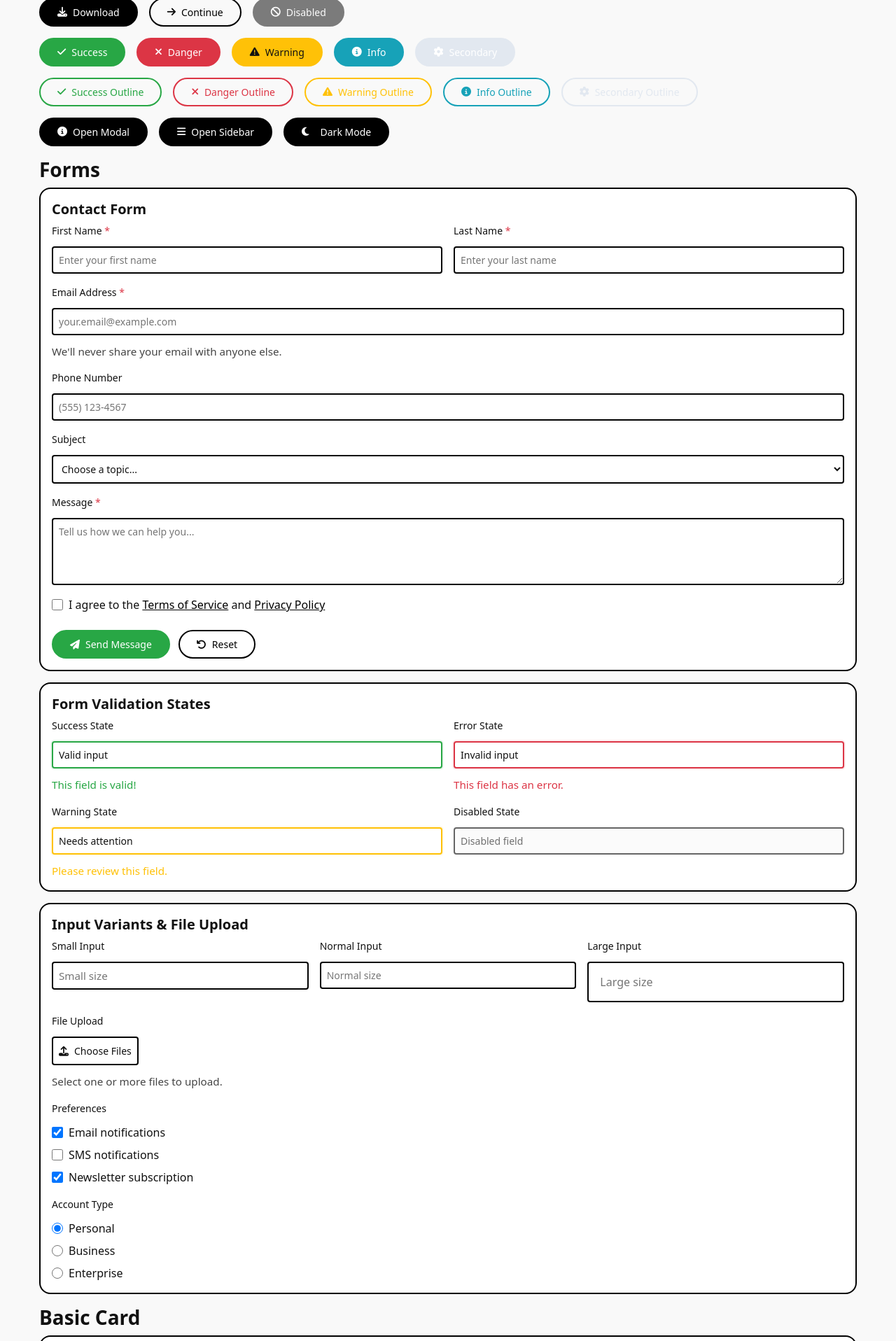
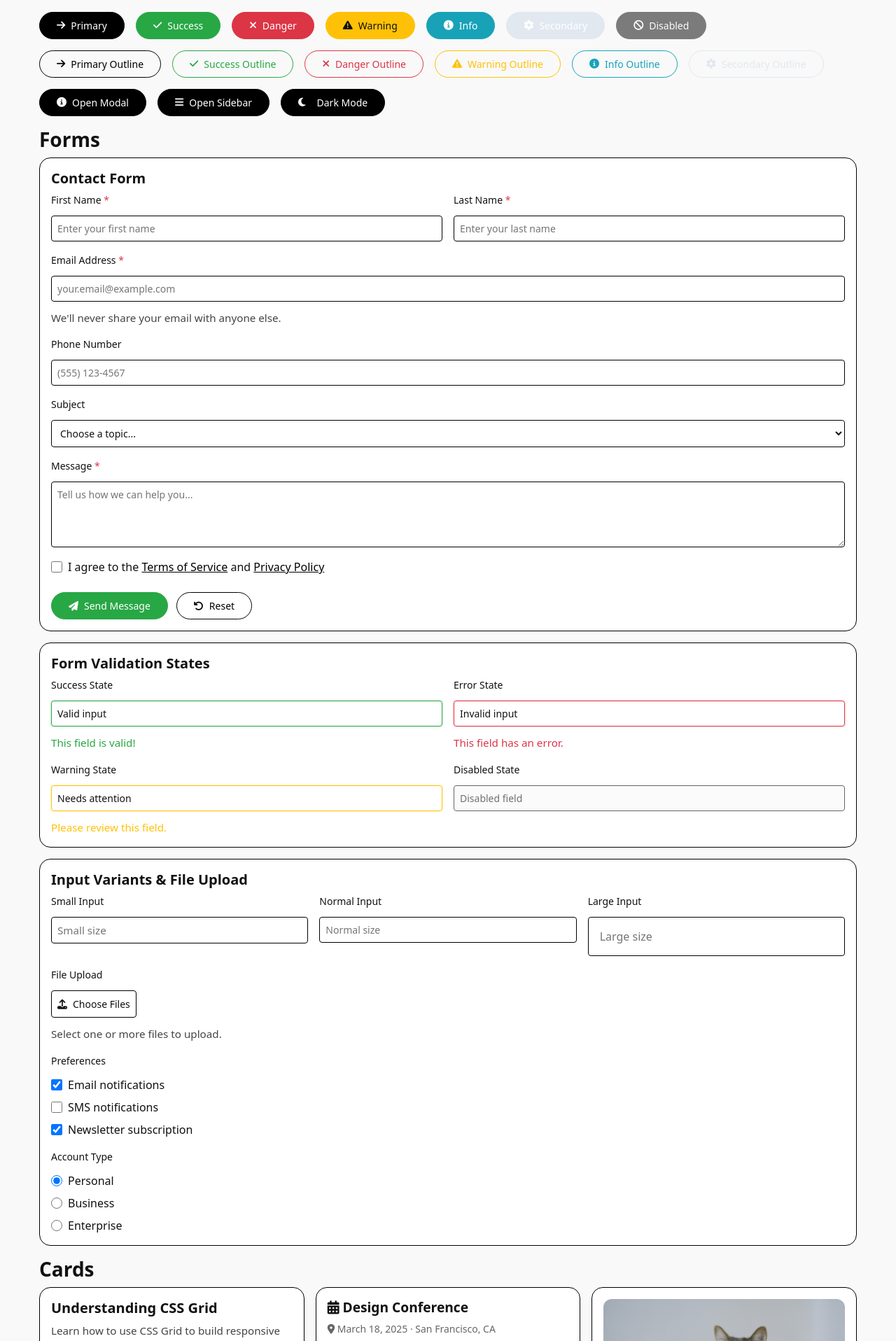
Before and after one commit to AronnaxSpace/aronnax-styles, a web app: file index.html in a window 1280 px wide. Shown: the part 400-2316 px from the top of the page at 70% size. Run offline with its HTML, style and script files only (its server is not run), Linux system fonts and the light colour scheme; some libraries are stand-ins or nearby versions.

Commit message:
demo cleanup

```diff
--- a/css/themes/minimal/variables.css
+++ b/css/themes/minimal/variables.css
@@ -10,7 +10,7 @@
   --font-family: system-ui, sans-serif;
 
   /* Border & Radius - Rounded and friendly */
-  --border-width: 2px;
+  --border-width: 1px;
   --border-radius: 1rem;
   --border-radius-sm: 0.25rem;
   --border-radius-md: 0.75rem;
--- a/index.html
+++ b/index.html
@@ -14,12 +14,12 @@
 
     <!-- Themes Section -->
     <section class="mb-4">
-      <select id="theme-selector" class="form-select" onchange="setTheme(this.value)">
+      <h2 class="mb-2">Themes & Modes</h2>
+      <select id="theme-selector" class="form-select mb-4" onchange="setTheme(this.value)">
         <option value="minimal">Minimal</option>
         <option value="modern">Modern</option>
         <option value="sharp">Sharp</option>
       </select>
-      <h2 class="mb-2">Themes & Modes</h2>
       <div class="card">
         <h3>Current Design System</h3>
         <p><strong>Theme:</strong> <span id="current-theme">Minimal</span> | <strong>Mode:</strong> <span id="current-mode">Light</span></p>
@@ -35,18 +35,10 @@
     <!-- Buttons Section -->
     <section class="mb-4">
       <h2 class="mb-2">Buttons</h2>
-      <div class="flex gap items-center flex-wrap">
-        <button class="btn">
-          <i class="fas fa-download"></i> Download
+      <div class="flex gap items-center flex-wrap mt-4">
+        <button class="btn btn-primary">
+          <i class="fas fa-arrow-right"></i> Primary
         </button>
-        <button class="btn btn-outline">
-          <i class="fas fa-arrow-right"></i> Continue
-        </button>
-        <button class="btn" disabled>
-          <i class="fas fa-ban"></i> Disabled
-        </button>
-      </div>
-      <div class="flex gap items-center flex-wrap mt-4">
         <button class="btn btn-success">
           <i class="fas fa-check"></i> Success
         </button>
@@ -62,8 +54,14 @@
         <button class="btn btn-secondary">
           <i class="fas fa-cog"></i> Secondary
         </button>
+        <button class="btn" disabled>
+          <i class="fas fa-ban"></i> Disabled
+        </button>
       </div>
       <div class="flex gap items-center flex-wrap mt-4">
+        <button class="btn btn-primary btn-outline">
+          <i class="fas fa-arrow-right"></i> Primary Outline
+        </button>
         <button class="btn btn-success btn-outline">
           <i class="fas fa-check"></i> Success Outline
         </button>
@@ -262,18 +260,9 @@
       </div>
     </section>
 
-    <!-- Cards Section -->
+    <!-- Cards -->
     <section class="mb-4">
-      <h2 class="mb-2">Basic Card</h2>
-      <div class="card">
-        <h3>Card Title</h3>
-        <p>This is a basic card component with a black border and no shadow.</p>
-      </div>
-    </section>
-
-    <!-- Card Variants -->
-    <section class="mb-4">
-      <h2 class="mb-2">Card Variants</h2>
+      <h2 class="mb-2">Cards</h2>
 
       <div class="grid grid-cols-1 sm:grid-cols-2 lg:grid-cols-3 gap">
 
```
